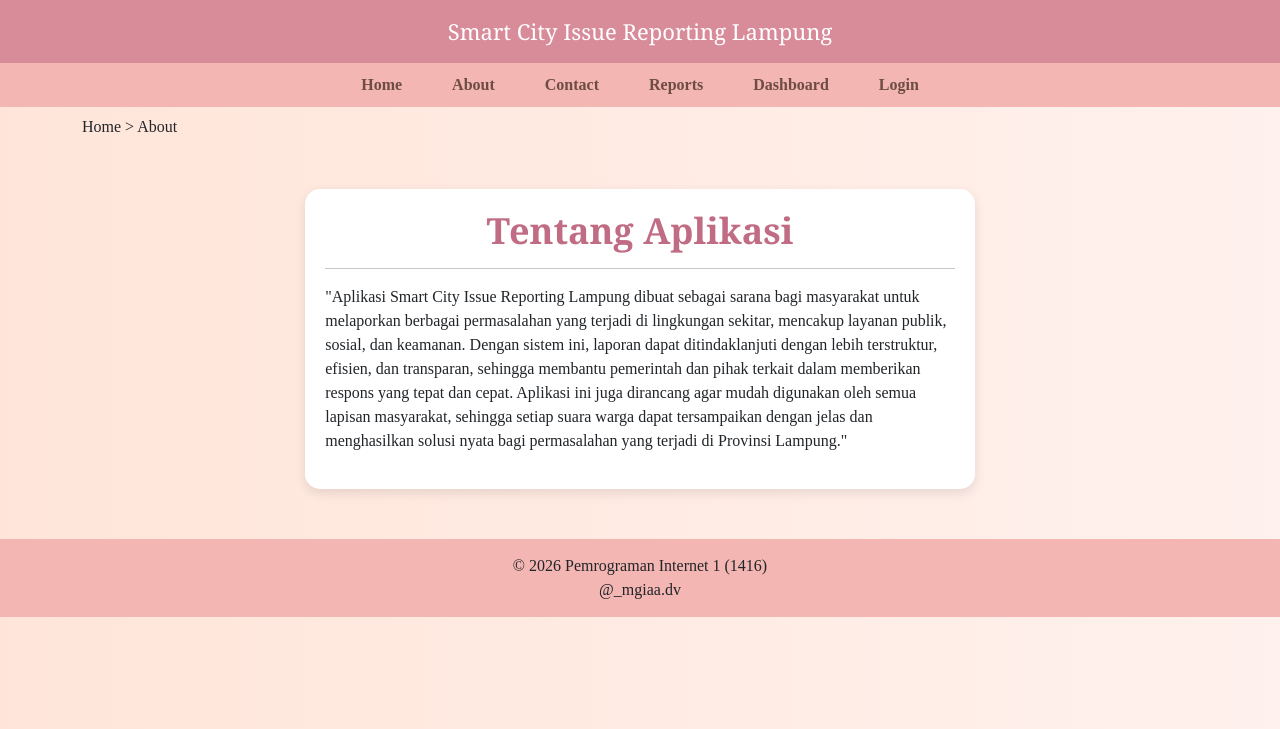
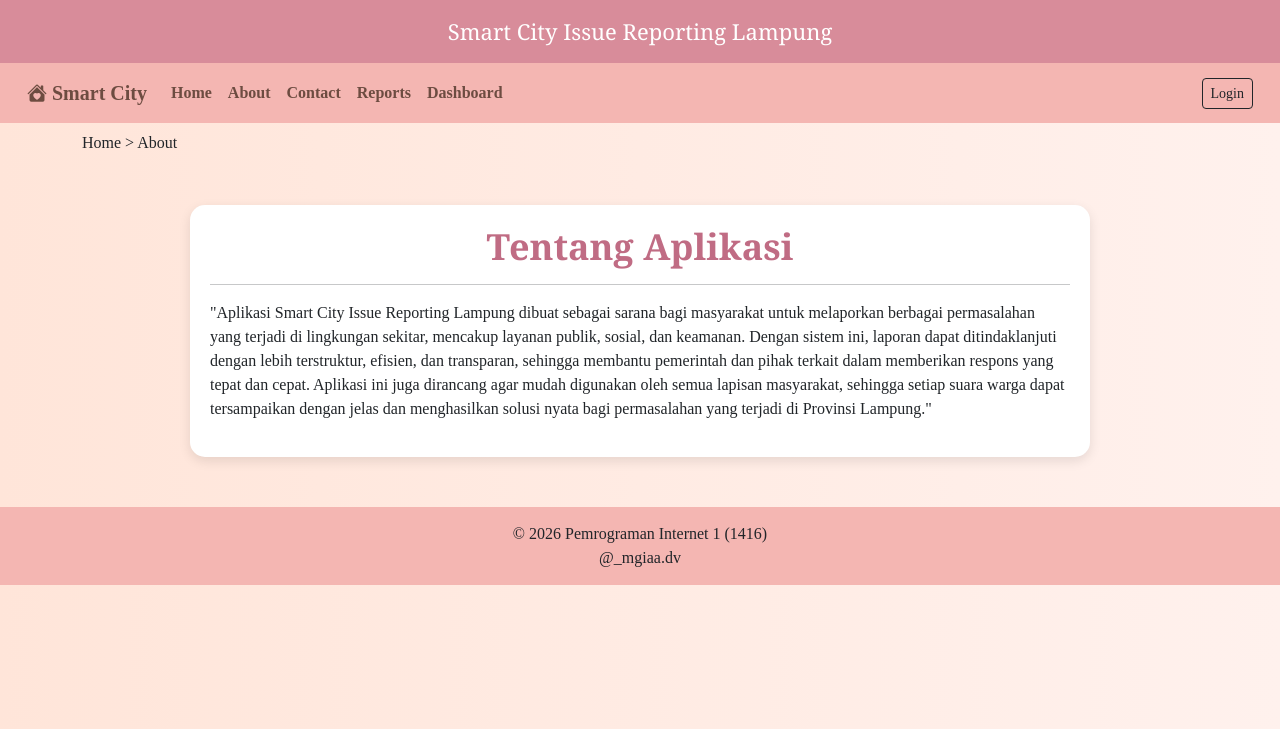
Before and after one commit to IET-Polinela/project-2026-init-24782072-defimigiaputri, a Django app: template server_smartcity/about/templates/about/about.html in a window 1280 px wide. Shown: the top 729 px of the page. Run offline with Django 5.2, Linux system fonts and the light colour scheme; the template is opened without the code that fills it, so the values that code supplies are empty.

Commit message:
(Lab13) Update - Improve mobile responsive layout

```diff
--- a/server_smartcity/templates/base.html
+++ b/server_smartcity/templates/base.html
@@ -27,16 +27,21 @@
 
         .navbar-custom {
             background-color: #f4b6b2;
-            text-align: center;
-            padding: 10px;
+            padding: 10px 15px;
         }
 
-        .navbar-custom a {
-            margin: 0 25px;
-            text-decoration: none;
+        .navbar-custom .navbar-brand {
             color: #6d4c41;
             font-weight: bold;
-            transition: 0.3s;
+        }
+
+        .navbar-custom .nav-link {
+            color: #6d4c41 !important;
+            font-weight: bold;
+        }
+
+        .navbar-custom .nav-link.active {
+            border-bottom: 3px solid #6d4c41;
         }
 
         .navbar-custom a.active {
@@ -48,7 +53,8 @@
         }
 
         .container-box {
-            width: 60%;
+            max-width: 900px;
+            width: 100%;
             margin: 50px auto;
             background: white;
             padding: 20px;
@@ -244,18 +243,7 @@
             margin-top: 50px;
         }
 
-        .navbar-custom {
-            display: flex;
-            justify-content: center;
-            align-items: center;
-            position: relative;
-        }
-
         .user-info {
-            position: absolute;
-            right: 15px;
-            top: 50%;
-            transform: translateY(-50%);
             font-family: Georgia, serif;
             font-size: 15px;
             font-weight: 600;
@@ -349,34 +396,112 @@
     Smart City Issue Reporting Lampung
 </div>
 
-<div class="navbar-custom">
-    <a href="{% url 'home' %}" class="{% if request.path == '/' %}active{% endif %}">Home</a>
-    <a href="{% url 'about' %}" class="{% if request.path == '/about/' %}active{% endif %}">About</a>
-    <a href="{% url 'contacts' %}" class="{% if request.path == '/contacts/' %}active{% endif %}">Contact</a>
-    <a href="{% url 'report_list' %}" class="{% if '/reports' in request.path %}active{% endif %}">Reports</a>
-    <a href="{% url 'dashboard' %}" class="{% if '/dashboard' in request.path %}active{% endif %}">Dashboard</a>
+<nav class="navbar navbar-expand-lg navbar-custom">
+    <div class="container-fluid">
+
+        <a class="navbar-brand" href="{% url 'home' %}">
+            <i class="bi bi-house-heart-fill"></i>
+            Smart City
+        </a>
+
+        <button
+            class="navbar-toggler"
+            type="button"
+            data-bs-toggle="collapse"
+            data-bs-target="#navbarNav">
+
+            <span class="navbar-toggler-icon"></span>
+
+        </button>
+
+        <div
+            class="collapse navbar-collapse"
+            id="navbarNav">
+
+            <ul class="navbar-nav me-auto">
+
+                <li class="nav-item">
+                    <a class="nav-link {% if request.path == '/' %}active{% endif %}"
+                       href="{% url 'home' %}">
+                        Home
+                    </a>
+                </li>
+
+                <li class="nav-item">
+                    <a class="nav-link {% if request.path == '/about/' %}active{% endif %}"
+                       href="{% url 'about' %}">
+                        About
+                    </a>
+                </li>
+
+                <li class="nav-item">
+                    <a class="nav-link {% if request.path == '/contacts/' %}active{% endif %}"
+                       href="{% url 'contacts' %}">
+                        Contact
+                    </a>
+                </li>
+
+                <li class="nav-item">
+                    <a class="nav-link {% if '/reports' in request.path %}active{% endif %}"
+                       href="{% url 'report_list' %}">
+                        Reports
+                    </a>
+                </li>
+
+                <li class="nav-item">
+                    <a class="nav-link {% if '/dashboard' in request.path %}active{% endif %}"
+                       href="{% url 'dashboard' %}">
+                        Dashboard
+                    </a>
+                </li>
+
+            </ul>
 
             {% if user.is_authenticated %}
-        <span class="user-info">
+
+                <span class="me-3 user-info position-static">
+
                     <i class="bi bi-person-circle"></i>
+
                     {{ user.username }}
+
                     {% if user.is_admin %}
                         <span class="role-admin">(Admin)</span>
                     {% else %}
                         <span class="role-citizen">(Citizen)</span>
                     {% endif %}
+
                 </span>
 
-        <form method="POST" action="{% url 'logout' %}" style="display:inline;">
+                <form method="POST" action="{% url 'logout' %}">
                     {% csrf_token %}
-            <button type="submit" style="background:none; border:none; color:#6d4c41; font-weight:bold;">
+
+                    <button
+                        type="submit"
+                        class="btn btn-outline-dark btn-sm">
+
                         Logout
+
                     </button>
+
                 </form>
+
             {% else %}
-        <a href="{% url 'login' %}">Login</a>
+
+                <a
+                    href="{% url 'login' %}"
+                    class="btn btn-outline-dark btn-sm">
+
+                    Login
+
+                </a>
+
             {% endif %}
+
         </div>
+
+    </div>
+</nav>
 
 <div class="container mt-2">
     {% block breadcrumb %}{% endblock %}
```
Also changed, not shown: other parts of server_smartcity/templates/base.html (+60 -8 lines). Lines whose indentation alone changed are shown as unchanged.
